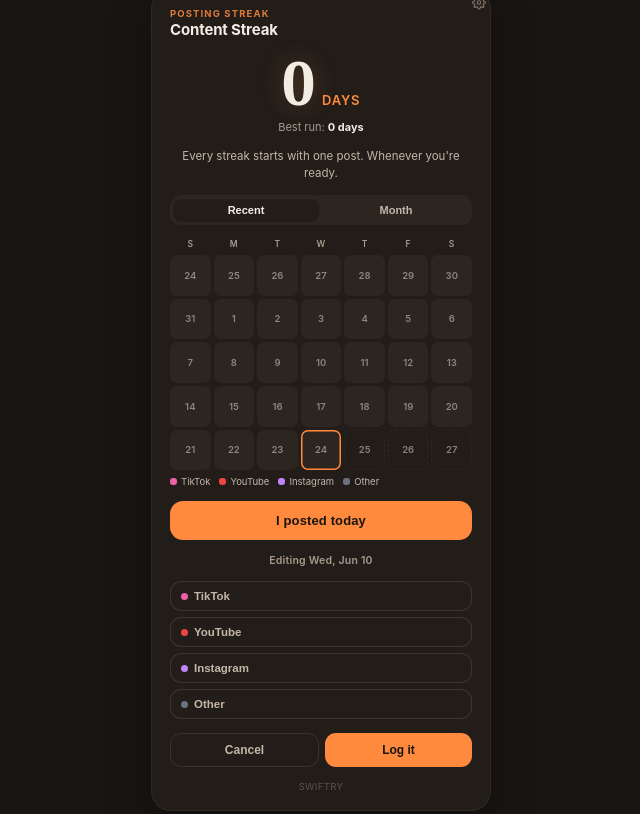
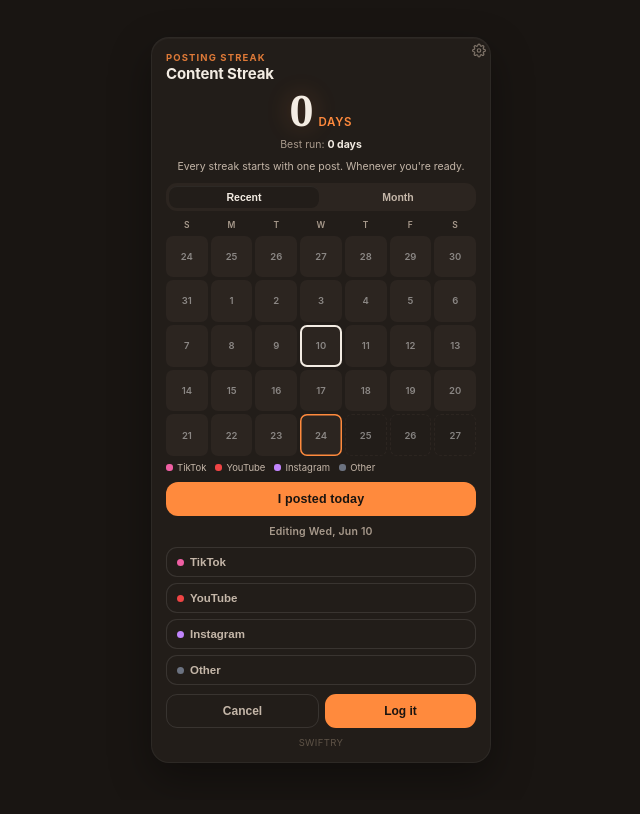
Before and after one commit to thomas300-hue/Pomodoro-v2, a plain HTML site: page content-streak-widget.html in a window 1280 px wide. Both pictures are taken after a click on the element 640 px from the left and 476 px from the top of the page. Shown: the whole page, without its empty margins (319-959 px from the left). Drawn offline with Linux system fonts and the light colour scheme.

Commit message:
Update content-streak-widget.html

```diff
--- a/content-streak-widget.html
+++ b/content-streak-widget.html
@@ -27,12 +27,12 @@
       width: 100%;
       max-width: 340px;
       background: var(--card-bg, #221d19);
-      border-radius: 20px;
-      padding: 18px;
+      border-radius: 18px;
+      padding: 14px;
       box-shadow: 0 1px 0 rgba(255,255,255,0.03) inset, 0 16px 40px rgba(0,0,0,0.35);
       display: flex;
       flex-direction: column;
-      gap: 14px;
+      gap: 9px;
       border: 1px solid var(--card-border, rgba(255,255,255,0.05));
     }
 
@@ -67,18 +67,18 @@
     .gearBtn.open { transform: rotate(40deg); opacity: 1; }
 
     /* ---------- Hero streak number ---------- */
-    .heroStreak { position: relative; z-index: 1; display: flex; align-items: baseline; justify-content: center; gap: 8px; padding: 4px 0 0; }
+    .heroStreak { position: relative; z-index: 1; display: flex; align-items: baseline; justify-content: center; gap: 6px; padding: 0; }
     .heroNumber {
       font-family: Georgia, "Charter", "Times New Roman", serif;
-      font-weight: 700; font-size: 60px; line-height: 0.85; letter-spacing: -0.02em;
+      font-weight: 700; font-size: 42px; line-height: 0.85; letter-spacing: -0.02em;
       color: var(--fg, #f3ece3); font-variant-numeric: tabular-nums;
       text-shadow: 0 0 24px var(--accent-glow, rgba(255,138,61,0.25));
     }
-    .heroUnit { font-size: 13px; font-weight: 600; color: var(--accent, #ff8a3d); text-transform: uppercase; letter-spacing: 0.06em; padding-bottom: 6px; }
-    .heroSub { text-align: center; font-size: 11px; color: var(--tab-fg, #a89a8c); margin-top: -8px; }
+    .heroUnit { font-size: 11.5px; font-weight: 600; color: var(--accent, #ff8a3d); text-transform: uppercase; letter-spacing: 0.06em; padding-bottom: 4px; }
+    .heroSub { text-align: center; font-size: 10.5px; color: var(--tab-fg, #a89a8c); margin-top: -4px; }
     .heroSub b { color: var(--fg, #f3ece3); font-weight: 700; }
 
-    .encourage { position: relative; z-index: 1; font-size: 11.5px; color: var(--mode-fg, #c4b6a8); text-align: center; padding: 0 6px; line-height: 1.45; }
+    .encourage { position: relative; z-index: 1; font-size: 10.5px; color: var(--mode-fg, #c4b6a8); text-align: center; padding: 0 6px; line-height: 1.3; }
     .encourage .spark { color: var(--accent, #ff8a3d); font-weight: 700; }
 
     /* ---------- View toggle (Weeks / Month) ---------- */
@@ -87,7 +87,7 @@
       border-radius: 11px; padding: 3px;
     }
     .viewToggle button {
-      flex: 1; border: none; background: transparent; padding: 6px 4px; font-size: 11px; font-weight: 600;
+      flex: 1; border: none; background: transparent; padding: 5px 4px; font-size: 10.5px; font-weight: 600;
       color: var(--mode-fg, #c4b6a8); border-radius: 8px; cursor: pointer; transition: background .15s ease, color .15s ease;
     }
     .viewToggle button.active { background: var(--card-bg, #221d19); color: var(--fg, #f3ece3); box-shadow: 0 1px 0 rgba(255,255,255,0.05) inset; }
@@ -152,6 +152,12 @@
       content: ""; position: absolute; inset: -2px; border-radius: 9px;
       border: 1.5px solid var(--accent, #ff8a3d); pointer-events: none;
     }
+    /* Visible outline on whichever cell the picker is currently editing —
+       distinct from .today (always accent-colored) so the two states
+       don't visually collide when editing a day that isn't today. */
+    .calCell.selected {
+      box-shadow: 0 0 0 2px var(--fg, #f3ece3) inset;
+    }
     .calCell.multi {
       background: conic-gradient(var(--seg1, #ef5fa3) 0deg 120deg, var(--seg2, #ef4444) 120deg 240deg, var(--seg3, #c084fc) 240deg 360deg);
     }
@@ -173,7 +179,7 @@
     /* ---------- Month summary (platform breakdown) ---------- */
     .monthSummary { display: none; flex-direction: column; gap: 6px; }
     .monthSummary.show { display: flex; }
-    .summaryRow { display: flex; align-items: center; gap: 8px; font-size: 11px; }
+    .summaryRow { display: flex; align-items: center; gap: 7px; font-size: 10px; }
     .summaryDot { width: 8px; height: 8px; border-radius: 50%; flex-shrink: 0; }
     .summaryName { flex: 1; color: var(--mode-fg, #c4b6a8); }
     .summaryCount { font-weight: 700; color: var(--fg, #f3ece3); font-variant-numeric: tabular-nums; }
@@ -188,8 +194,8 @@
 
     /* ---------- "I posted today" button + platform picker ---------- */
     .postBtn {
-      position: relative; z-index: 1; width: 100%; border: none; border-radius: 13px; padding: 12px 0;
-      font-size: 13px; font-weight: 700; cursor: pointer; background: var(--accent, #ff8a3d); color: #1a1410;
+      position: relative; z-index: 1; width: 100%; border: none; border-radius: 12px; padding: 10px 0;
+      font-size: 12.5px; font-weight: 700; cursor: pointer; background: var(--accent, #ff8a3d); color: #1a1410;
       transition: opacity .15s ease, transform .05s ease; letter-spacing: 0.01em;
     }
     .postBtn:hover { opacity: 0.92; }
@@ -672,6 +678,7 @@
         if (isToday) cell.classList.add("today");
         if (linkedKeys.has(key)) cell.classList.add("linked");
         if (hasEntry) cell.classList.add("hasPost");
+        if (selectedDateKey === key) cell.classList.add("selected");
 
         if (isFuture) {
           cell.classList.add("future");
@@ -873,6 +880,13 @@
       const formatDateForLabel = (key) => parseKey(key).toLocaleDateString(undefined, { weekday: "short", month: "short", day: "numeric" });
 
       const openPickerFor = (key) => {
+        // Clear any previous selection highlight, then mark the newly
+        // chosen cell — done directly on the DOM rather than waiting for
+        // a full grid re-render, so the outline appears immediately.
+        $calGrid.querySelectorAll(".calCell.selected").forEach(c => c.classList.remove("selected"));
+        const targetCell = $calGrid.querySelector(`.calCell[data-date="${key}"]`);
+        if (targetCell) targetCell.classList.add("selected");
+
         selectedDateKey = key;
         pendingPlatforms = new Set(postData.days[key] || []);
         pendingExtras = JSON.parse(JSON.stringify(postData.notes[key] || {}));
@@ -897,6 +911,7 @@
         $confirmRow.classList.add("open");
       };
       const closePicker = () => {
+        $calGrid.querySelectorAll(".calCell.selected").forEach(c => c.classList.remove("selected"));
         $platformPicker.classList.remove("open");
         $editingDateLabel.classList.remove("open");
         $confirmRow.classList.remove("open");
```
